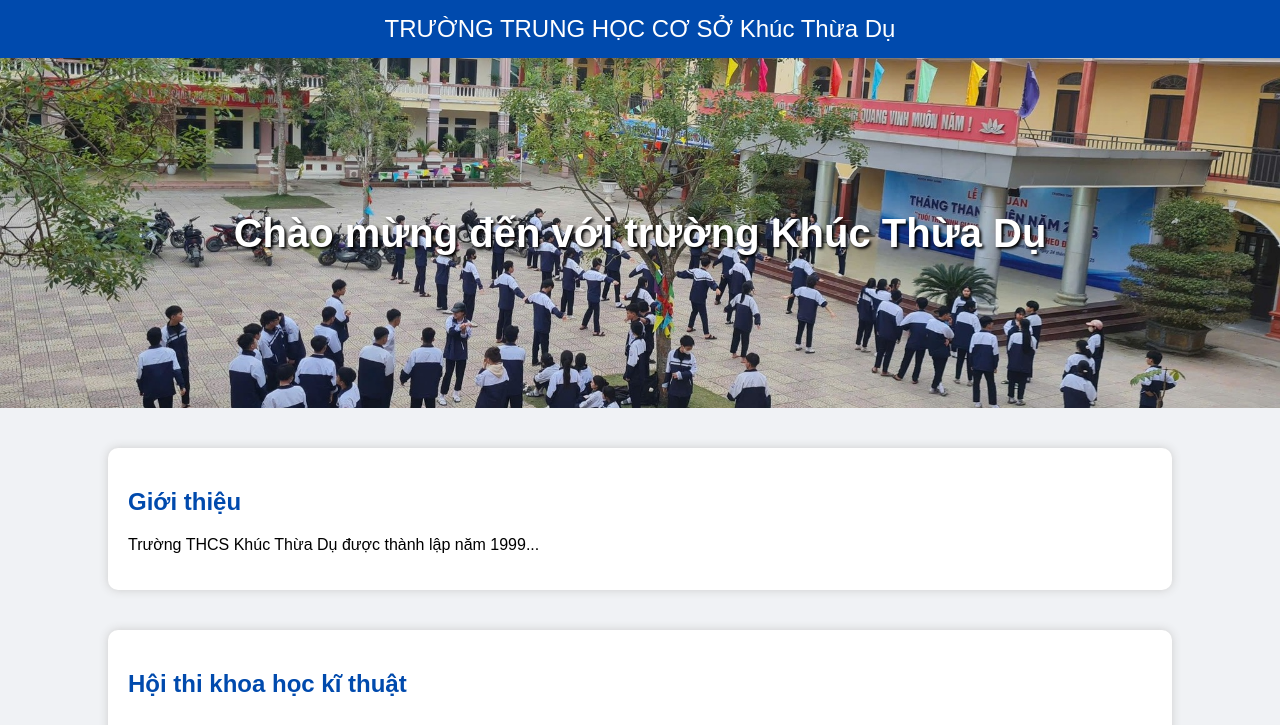
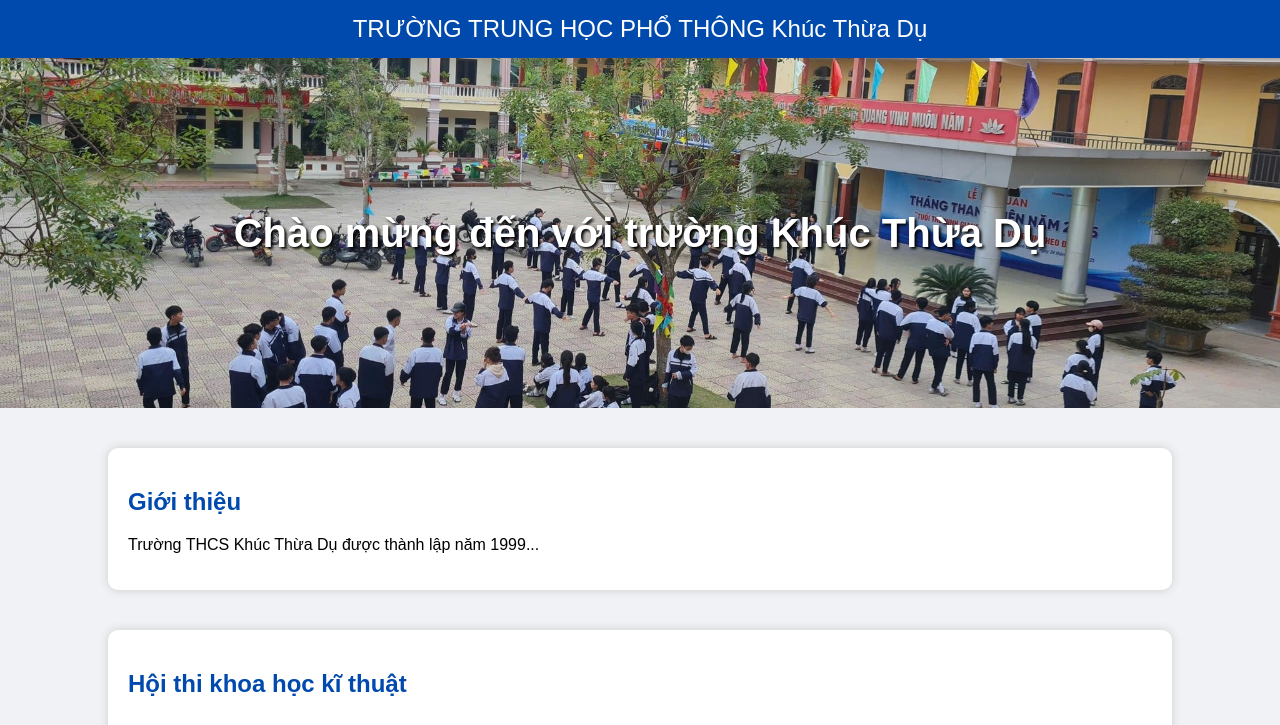
Before and after one commit to phamlong192010-png/THPT-Kh-c-Th-a-D-, a plain HTML site: page index.html in a window 1280 px wide. Shown: the top 725 px of the page. Drawn offline with Linux system fonts and the light colour scheme.

Commit message:
Update index.html

```diff
--- a/index.html
+++ b/index.html
@@ -61,7 +61,7 @@
 <body>
 
 <header>
-    TRƯỜNG TRUNG HỌC CƠ SỞ Khúc Thừa Dụ
+    TRƯỜNG TRUNG HỌC PHỔ THÔNG Khúc Thừa Dụ
 </header>
 
 <div class="banner">
```
